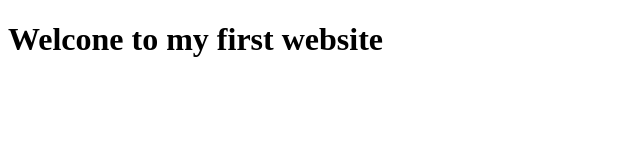
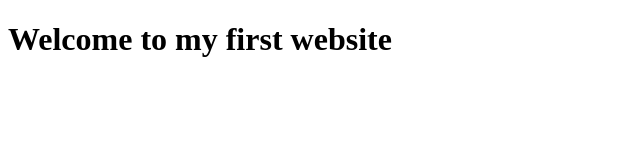
Before and after one commit to JanhaviGokhe17/firstproject, a plain HTML site: page index.html in a window 1280 px wide. Shown: the whole page, without its empty margins (0-640 px from the left). Drawn offline with Linux system fonts and the light colour scheme.

Commit message:
this is my first website

```diff
--- a/index.html
+++ b/index.html
@@ -6,6 +6,6 @@
     <title>Document</title>
 </head>
 <body>
-    <h1>Welcone to my first website</h1>
+    <h1>Welcome to my first website</h1>
 </body>
 </html>
```
Also changed, not shown: 1 other file.
